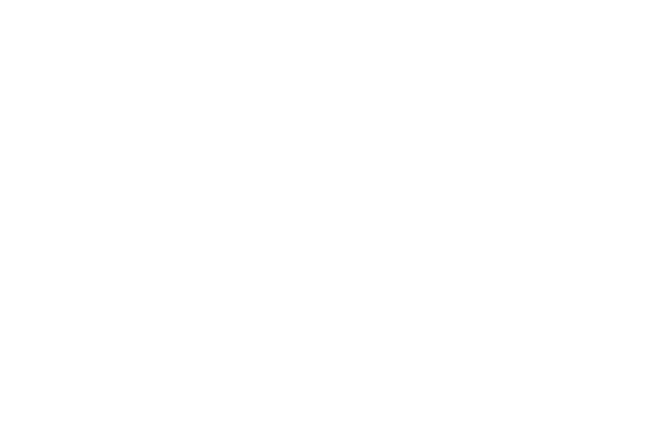
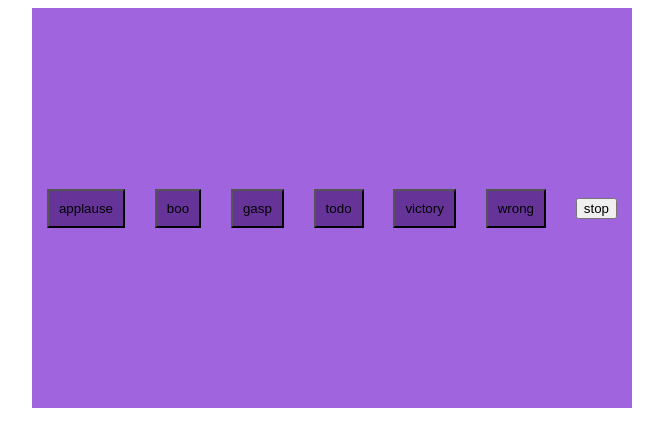
Before and after one commit to acciojob/Soundbar-Mustaqhasan, a website: page main.html in a window 1280 px wide. Shown: the whole page, without its empty margins (308-971 px from the left). Drawn offline with Linux system fonts and the light colour scheme.

Commit message:
created a submission

```diff
--- a/main.html
+++ b/main.html
@@ -8,6 +8,18 @@
 
 <body>
 	<!-- the entire body must be written by student -->
+
+	<div id="container">
+		<div id="buttons">
+			<button  id="first" class="btn">applause</button>
+			<button  class="btn">boo</button>
+			<button  class="btn">gasp</button>
+			<button  class="btn">todo</button>
+			<button  class="btn">victory</button>
+			<button class="btn">wrong</button>
+			<button class="stop">stop</button>
+		</div>
+	</div>
     <script type="text/javascript" src="./script.js">
 </script>
 
--- a/script.js
+++ b/script.js
@@ -1 +1,13 @@
-//your JS code here. If required.
+
+const applause=new Audio("https://sfxmint.com/dl/crowd-applause-58.mp3?utm_source=chatgpt.com")
+document.querySelectorAll(".btn").forEach((item)=>{
+	item.addEventListener("click",()=>{
+		applause.currentTime=0;
+		applause.play();
+	})
+})
+
+
+document.querySelector(".stop").addEventListener("click",()=>{
+	applause.pause();
+})
--- a/styles.css
+++ b/styles.css
@@ -1 +1,24 @@
 /*  your css code here. If applicable */
+#container{
+	/* width:600px;
+	height:400px;
+	background-color:#A164DF;
+	margin:auto;
+	display:flex;
+	justify-content:center;
+	align-items:center; */
+}
+#buttons{
+	width:600px;
+	height:400px;
+	background-color:#A164DF;
+	margin:auto;
+	display:flex;
+	justify-content:space-around;
+	align-items:center;
+}
+.btn{
+	padding:10px;
+	background-color:#663399;
+
+}
```
